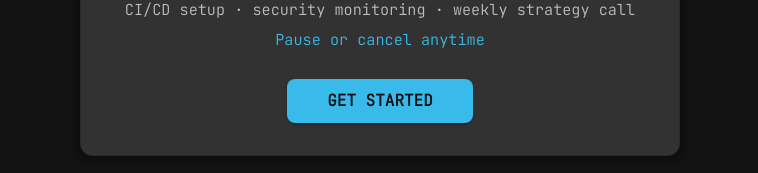
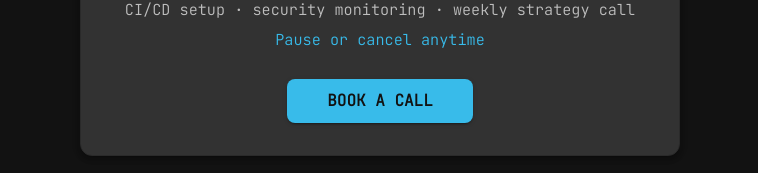
Before and after one commit to sergeibaturin/profile-madeiradev, a React (Vite) app in the folder apps/landing/: page / in a window 1280 px wide. Shown: the part 1039-1212 px from the top of the page, without its empty margins (260-1018 px from the left). Built offline with nearby package versions, Linux system fonts and the light colour scheme.

Commit message:
Add /landing BOOK A CALL

```diff
--- a/apps/landing/src/pages/home/home.tsx
+++ b/apps/landing/src/pages/home/home.tsx
@@ -194,7 +194,9 @@ export const Home = () => {
 
           <Button
             component="a"
-            href="https://profile.madeiradev.com"
+            // href="https://profile.madeiradev.com"
+            href="https://calendar.app.google/3P5PXptTcdtggiqb7"
+            target="_blank"
             variant="contained"
             size="large"
             sx={{
@@ -209,7 +211,7 @@ export const Home = () => {
               '&:hover': { backgroundColor: '#2aa8d4' },
             }}
           >
-            Get Started
+            BOOK A CALL
           </Button>
         </Paper>
       </Box>
```
